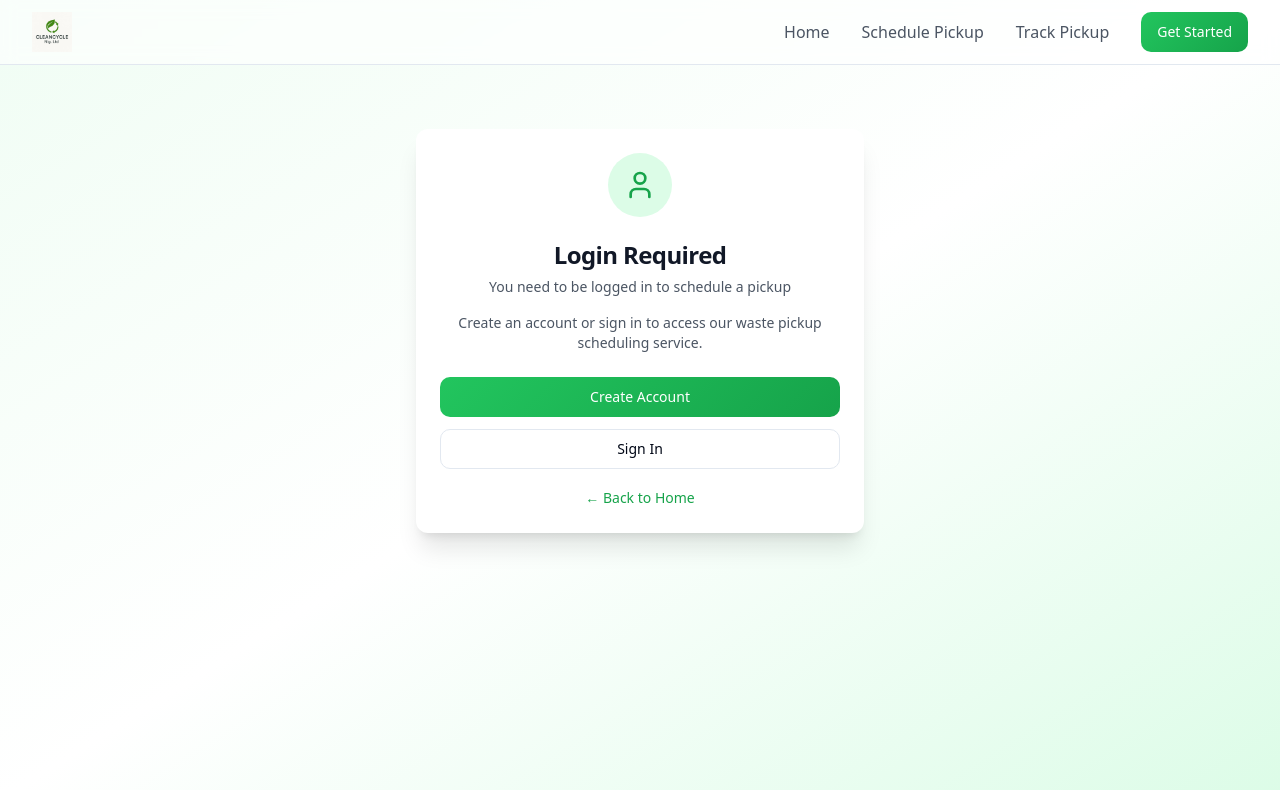
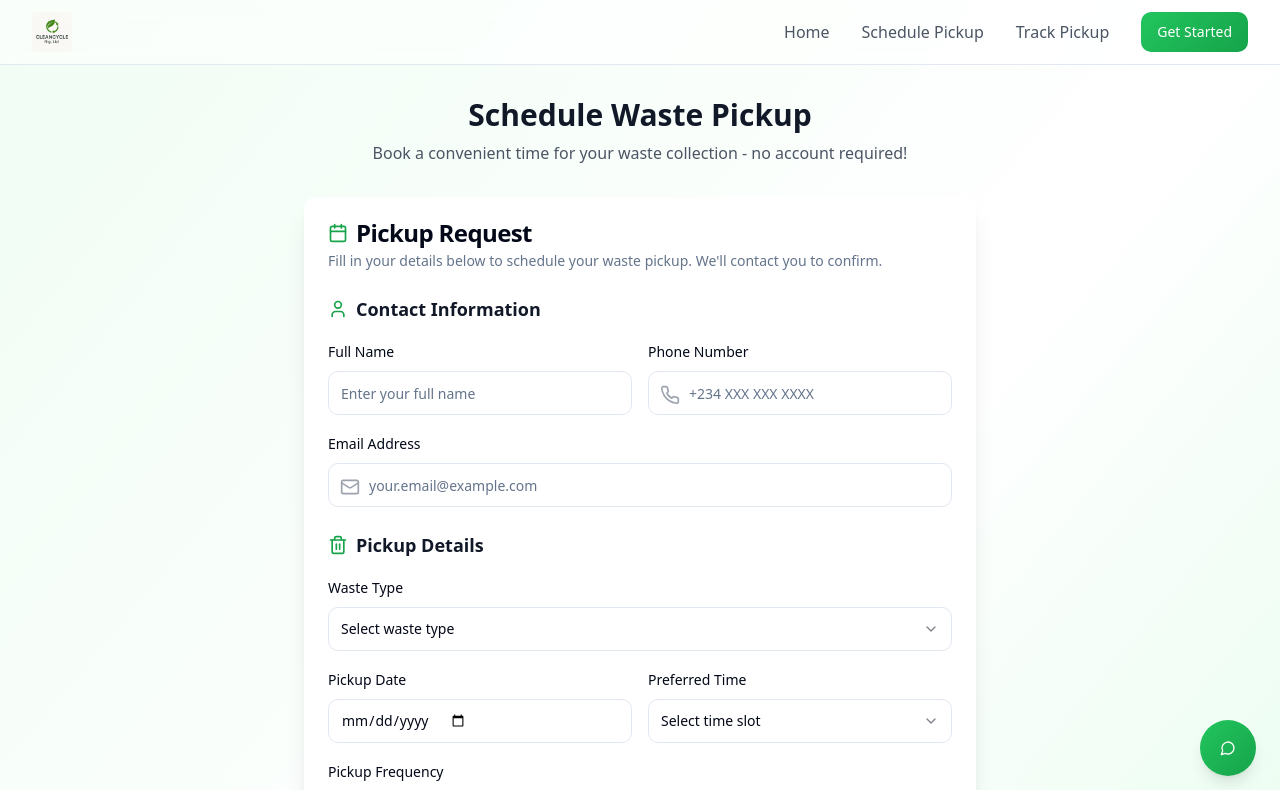
Before and after one commit to amahmoodjmr/clean-cycle-ng, a React (Vite) app: page /schedule in a window 1280 px wide. Shown: the top 790 px of the page. Built offline with nearby package versions, Linux system fonts and the light colour scheme.

Commit message:
Allow scheduling without login, add chatbot.
Enable scheduling functionality for visitors. Integrate a help chatbot for user guidance.

```diff
--- /dev/null
+++ b/src/components/ChatBot.tsx
@@ -0,0 +1,200 @@
+
+import React, { useState } from 'react';
+import { Button } from '@/components/ui/button';
+import { Card, CardContent, CardHeader, CardTitle } from '@/components/ui/card';
+import { Input } from '@/components/ui/input';
+import { MessageCircle, X, Send, Bot, User } from 'lucide-react';
+
+interface Message {
+  id: string;
+  text: string;
+  isBot: boolean;
+  timestamp: Date;
+}
+
+const ChatBot = () => {
+  const [isOpen, setIsOpen] = useState(false);
+  const [messages, setMessages] = useState<Message[]>([
+    {
+      id: '1',
+      text: "Hi! I'm here to help you with scheduling your waste pickup. What questions do you have?",
+      isBot: true,
+      timestamp: new Date()
+    }
+  ]);
+  const [inputMessage, setInputMessage] = useState('');
+
+  const commonQuestions = [
+    "What types of waste do you collect?",
+    "How much does pickup cost?",
+    "When will my waste be collected?",
+    "What areas do you cover?",
+    "Do I need to be present during pickup?"
+  ];
+
+  const botResponses: { [key: string]: string } = {
+    "what types of waste": "We collect various types of waste including plastic, organic waste, e-waste, paper & cardboard, glass, metal, and mixed waste. Each type is handled with appropriate recycling methods.",
+    "cost": "Our pickup service starts from ₦2,500 per pickup. The exact cost depends on the waste type, quantity, and your location. You'll see an estimate before confirming your booking.",
+    "when": "We typically schedule pickups within 24-48 hours of your request. You can choose your preferred time slot from 8 AM to 6 PM.",
+    "areas": "We currently serve major cities in Nigeria including Lagos, Abuja, Port Harcourt, and Kano. We're expanding to more locations regularly!",
+    "present": "You don't need to be present during pickup if you provide clear instructions. However, we recommend being available for the first pickup to ensure everything goes smoothly.",
+    "schedule": "To schedule a pickup, fill out the form with your contact details, select your waste type, choose a date and time, and provide your address. We'll contact you to confirm!",
+    "payment": "Payment can be made via bank transfer, card payment, or cash on delivery. We'll provide payment details after confirming your pickup.",
+    "cancel": "You can cancel your pickup up to 4 hours before the scheduled time. Contact us via phone or email to cancel.",
+    "recurring": "Yes! You can set up weekly, bi-weekly, or monthly recurring pickups. This is perfect for regular waste management needs."
+  };
+
+  const getBotResponse = (userMessage: string): string => {
+    const lowerMessage = userMessage.toLowerCase();
+
+    for (const [keyword, response] of Object.entries(botResponses)) {
+      if (lowerMessage.includes(keyword)) {
+        return response;
+      }
+    }
+
+    // Default response
+    return "I'd be happy to help! For specific questions, you can contact our support team at support@cleancycle.ng or call +234-XXX-XXXX. You can also try asking about waste types, costs, scheduling, or coverage areas.";
+  };
+
+  const handleSendMessage = () => {
+    if (!inputMessage.trim()) return;
+
+    const userMessage: Message = {
+      id: Date.now().toString(),
+      text: inputMessage,
+      isBot: false,
+      timestamp: new Date()
+    };
+
+    setMessages(prev => [...prev, userMessage]);
+
+    // Simulate bot thinking time
+    setTimeout(() => {
+      const botMessage: Message = {
+        id: (Date.now() + 1).toString(),
+        text: getBotResponse(inputMessage),
+        isBot: true,
+        timestamp: new Date()
+      };
+      setMessages(prev => [...prev, botMessage]);
+    }, 1000);
+
+    setInputMessage('');
+  };
+
+  const handleQuickQuestion = (question: string) => {
+    const userMessage: Message = {
+      id: Date.now().toString(),
+      text: question,
+      isBot: false,
+      timestamp: new Date()
+    };
+
+    setMessages(prev => [...prev, userMessage]);
+
+    setTimeout(() => {
+      const botMessage: Message = {
+        id: (Date.now() + 1).toString(),
+        text: getBotResponse(question),
+        isBot: true,
+        timestamp: new Date()
+      };
+      setMessages(prev => [...prev, botMessage]);
+    }, 1000);
+  };
+
+  return (
+    <>
+      {/* Chat Toggle Button */}
+      <div className="fixed bottom-6 right-6 z-50">
+        <Button
+          onClick={() => setIsOpen(!isOpen)}
+          className="w-14 h-14 rounded-full gradient-green shadow-lg hover:shadow-xl transition-all duration-200"
+        >
+          {isOpen ? <X className="w-6 h-6" /> : <MessageCircle className="w-6 h-6" />}
+        </Button>
+      </div>
+
+      {/* Chat Window */}
+      {isOpen && (
+        <div className="fixed bottom-24 right-6 w-80 h-96 z-40">
+          <Card className="h-full shadow-2xl border-0">
+            <CardHeader className="bg-primary text-white rounded-t-lg p-4">
+              <CardTitle className="flex items-center space-x-2 text-lg">
+                <Bot className="w-5 h-5" />
+                <span>CleanCycle Assistant</span>
+              </CardTitle>
+            </CardHeader>
+
+            <CardContent className="p-0 flex flex-col h-full">
+              {/* Messages Area */}
+              <div className="flex-1 overflow-y-auto p-4 space-y-3 max-h-64">
+                {messages.map((message) => (
+                  <div
+                    key={message.id}
+                    className={`flex ${message.isBot ? 'justify-start' : 'justify-end'}`}
+                  >
+                    <div
+                      className={`max-w-[80%] p-3 rounded-lg ${
+                        message.isBot
+                          ? 'bg-gray-100 text-gray-800'
+                          : 'bg-primary text-white'
+                      }`}
+                    >
+                      <div className="flex items-start space-x-2">
+                        {message.isBot && <Bot className="w-4 h-4 mt-0.5 flex-shrink-0" />}
+                        <p className="text-sm">{message.text}</p>
+                        {!message.isBot && <User className="w-4 h-4 mt-0.5 flex-shrink-0" />}
+                      </div>
+                    </div>
+                  </div>
+                ))}
+              </div>
+
+              {/* Quick Questions */}
+              {messages.length === 1 && (
+                <div className="p-4 border-t border-gray-200">
+                  <p className="text-xs text-gray-600 mb-2">Quick questions:</p>
+                  <div className="space-y-1">
+                    {commonQuestions.slice(0, 3).map((question, index) => (
+                      <button
+                        key={index}
+                        onClick={() => handleQuickQuestion(question)}
+                        className="w-full text-left text-xs p-2 bg-gray-50 hover:bg-gray-100 rounded transition-colors duration-200"
+                      >
+                        {question}
+                      </button>
+                    ))}
+                  </div>
+                </div>
+              )}
+
+              {/* Input Area */}
+              <div className="p-4 border-t border-gray-200">
+                <div className="flex space-x-2">
+                  <Input
+                    value={inputMessage}
+                    onChange={(e) => setInputMessage(e.target.value)}
+                    placeholder="Ask me anything..."
+                    className="flex-1 h-9 text-sm"
+                    onKeyPress={(e) => e.key === 'Enter' && handleSendMessage()}
+                  />
+                  <Button
+                    onClick={handleSendMessage}
+                    size="sm"
+                    className="gradient-green"
+                  >
+                    <Send className="w-4 h-4" />
+                  </Button>
+                </div>
+              </div>
+            </CardContent>
+          </Card>
+        </div>
+      )}
+    </>
+  );
+};
+
+export default ChatBot;
--- a/src/pages/Schedule.tsx
+++ b/src/pages/Schedule.tsx
@@ -1,3 +1,4 @@
+
 import React, { useState, useEffect } from 'react';
 import { Card, CardContent, CardDescription, CardHeader, CardTitle } from '@/components/ui/card';
 import { Button } from '@/components/ui/button';
@@ -5,14 +6,21 @@ import { Input } from '@/components/ui/input';
 import { Label } from '@/components/ui/label';
 import { Select, SelectContent, SelectItem, SelectTrigger, SelectValue } from '@/components/ui/select';
 import { Textarea } from '@/components/ui/textarea';
-import { Calendar, MapPin, Trash2, Clock, ArrowUp, User } from 'lucide-react';
+import { Calendar, MapPin, Trash2, Clock, User, Phone, Mail } from 'lucide-react';
 import { Link, useNavigate } from 'react-router-dom';
 import Navigation from '@/components/Navigation';
+import ChatBot from '@/components/ChatBot';
+import { useToast } from '@/hooks/use-toast';
 
 const Schedule = () => {
   const navigate = useNavigate();
-  const [isAuthenticated, setIsAuthenticated] = useState(false);
+  const { toast } = useToast();
   const [formData, setFormData] = useState({
+    // Contact Information
+    fullName: '',
+    email: '',
+    phone: '',
+    // Pickup Details
     wasteType: '',
     pickupDate: '',
     pickupTime: '',
@@ -20,70 +28,6 @@ const Schedule = () => {
     address: '',
     specialInstructions: ''
   });
-
-  // Check authentication status - TODO: Replace with actual authentication check
-  useEffect(() => {
-    const checkAuth = () => {
-      // For now, we'll simulate checking authentication
-      // This will be replaced with actual Supabase authentication
-      const user = localStorage.getItem('user'); // Temporary check
-      setIsAuthenticated(!!user);
-    };
-
-    checkAuth();
-  }, []);
-
-  // If not authenticated, show login prompt
-  if (!isAuthenticated) {
-    return (
-      <div className="min-h-screen bg-gradient-to-br from-primary-50 via-white to-primary-100">
-        <Navigation />
-
-        <div className="container mx-auto px-4 sm:px-6 lg:px-8 py-16">
-          <div className="max-w-md mx-auto text-center">
-            <Card className="shadow-xl border-0">
-              <CardHeader className="text-center pb-4">
-                <div className="flex items-center justify-center mb-4">
-                  <div className="w-16 h-16 bg-primary-100 rounded-full flex items-center justify-center">
-                    <User className="w-8 h-8 text-primary" />
-                  </div>
-                </div>
-                <CardTitle className="text-2xl font-bold text-gray-900">Login Required</CardTitle>
-                <CardDescription className="text-gray-600">
-                  You need to be logged in to schedule a pickup
-                </CardDescription>
-              </CardHeader>
-
-              <CardContent className="space-y-4">
-                <p className="text-sm text-gray-600 mb-6">
-                  Create an account or sign in to access our waste pickup scheduling service.
-                </p>
-
-                <div className="space-y-3">
-                  <Button asChild className="w-full gradient-green hover:shadow-lg transition-all duration-200">
-                    <Link to="/register">Create Account</Link>
-                  </Button>
-
-                  <Button asChild variant="outline" className="w-full">
-                    <Link to="/login">Sign In</Link>
-                  </Button>
-                </div>
-
-                <div className="text-center mt-4">
-                  <Link
-                    to="/"
-                    className="text-sm text-primary hover:text-primary-700 transition-colors duration-200"
-                  >
-                    ← Back to Home
-                  </Link>
-                </div>
-              </CardContent>
-            </Card>
-          </div>
-        </div>
-      </div>
-    );
-  }
 
   const wasteTypes = [
     { value: 'plastic', label: 'Plastic Waste', icon: '♻️' },
@@ -106,7 +50,15 @@ const Schedule = () => {
   const handleSubmit = (e: React.FormEvent) => {
     e.preventDefault();
     console.log('Pickup scheduled:', formData);
-    // TODO: Implement scheduling logic with Supabase
+
+    // Show success message
+    toast({
+      title: "Pickup Scheduled Successfully!",
+      description: "We'll contact you within 24 hours to confirm your pickup details.",
+    });
+
+    // TODO: Save to database when Supabase is connected
+    // For now, we'll just show the success message
   };
 
   const handleChange = (e: React.ChangeEvent<HTMLInputElement | HTMLTextAreaElement>) => {
@@ -131,22 +83,87 @@ const Schedule = () => {
         <div className="max-w-2xl mx-auto">
           <div className="text-center mb-8">
             <h1 className="text-3xl font-bold text-gray-900 mb-2">Schedule Waste Pickup</h1>
-            <p className="text-gray-600">Book a convenient time for your waste collection</p>
+            <p className="text-gray-600">Book a convenient time for your waste collection - no account required!</p>
           </div>
 
           <Card className="shadow-xl border-0">
             <CardHeader>
               <CardTitle className="flex items-center space-x-2">
                 <Calendar className="w-5 h-5 text-primary" />
-                <span>Pickup Details</span>
+                <span>Pickup Request</span>
               </CardTitle>
               <CardDescription>
-                Fill in the details below to schedule your waste pickup
+                Fill in your details below to schedule your waste pickup. We'll contact you to confirm.
               </CardDescription>
             </CardHeader>
 
             <CardContent>
               <form onSubmit={handleSubmit} className="space-y-6">
+                {/* Contact Information Section */}
+                <div className="space-y-4">
+                  <h3 className="text-lg font-semibold text-gray-900 flex items-center space-x-2">
+                    <User className="w-5 h-5 text-primary" />
+                    <span>Contact Information</span>
+                  </h3>
+
+                  <div className="grid grid-cols-1 md:grid-cols-2 gap-4">
+                    <div className="space-y-2">
+                      <Label htmlFor="fullName">Full Name</Label>
+                      <Input
+                        id="fullName"
+                        name="fullName"
+                        type="text"
+                        placeholder="Enter your full name"
+                        value={formData.fullName}
+                        onChange={handleChange}
+                        required
+                        className="h-11"
+                      />
+                    </div>
+
+                    <div className="space-y-2">
+                      <Label htmlFor="phone">Phone Number</Label>
+                      <div className="relative">
+                        <Phone className="absolute left-3 top-3.5 h-5 w-5 text-gray-400" />
+                        <Input
+                          id="phone"
+                          name="phone"
+                          type="tel"
+                          placeholder="+234 XXX XXX XXXX"
+                          value={formData.phone}
+                          onChange={handleChange}
+                          required
+                          className="h-11 pl-10"
+                        />
+                      </div>
+                    </div>
+                  </div>
+
+                  <div className="space-y-2">
+                    <Label htmlFor="email">Email Address</Label>
+                    <div className="relative">
+                      <Mail className="absolute left-3 top-3.5 h-5 w-5 text-gray-400" />
+                      <Input
+                        id="email"
+                        name="email"
+                        type="email"
+                        placeholder="your.email@example.com"
+                        value={formData.email}
+                        onChange={handleChange}
+                        required
+                        className="h-11 pl-10"
+                      />
+                    </div>
+                  </div>
+                </div>
+
+                {/* Pickup Details Section */}
+                <div className="space-y-4">
+                  <h3 className="text-lg font-semibold text-gray-900 flex items-center space-x-2">
+                    <Trash2 className="w-5 h-5 text-primary" />
+                    <span>Pickup Details</span>
+                  </h3>
+
                   {/* Waste Type Selection */}
                   <div className="space-y-2">
                     <Label htmlFor="wasteType">Waste Type</Label>
@@ -249,6 +266,7 @@ const Schedule = () => {
                       rows={3}
                     />
                   </div>
+                </div>
 
                 {/* Estimated Cost */}
                 <div className="bg-primary-50 p-4 rounded-lg">
@@ -271,6 +289,19 @@ const Schedule = () => {
                 >
                   Schedule Pickup
                 </Button>
+
+                {/* Registration Prompt */}
+                <div className="text-center p-4 bg-blue-50 rounded-lg">
+                  <p className="text-sm text-gray-600 mb-2">
+                    Want to track your pickups and manage your schedule easily?
+                  </p>
+                  <Link
+                    to="/register"
+                    className="text-primary hover:text-primary-700 font-medium text-sm transition-colors duration-200"
+                  >
+                    Create a free account →
+                  </Link>
+                </div>
               </form>
             </CardContent>
           </Card>
@@ -307,6 +338,9 @@ const Schedule = () => {
           </div>
         </div>
       </div>
+
+      {/* ChatBot Component */}
+      <ChatBot />
     </div>
   );
 };
```
Lines whose indentation alone changed are shown as unchanged.
